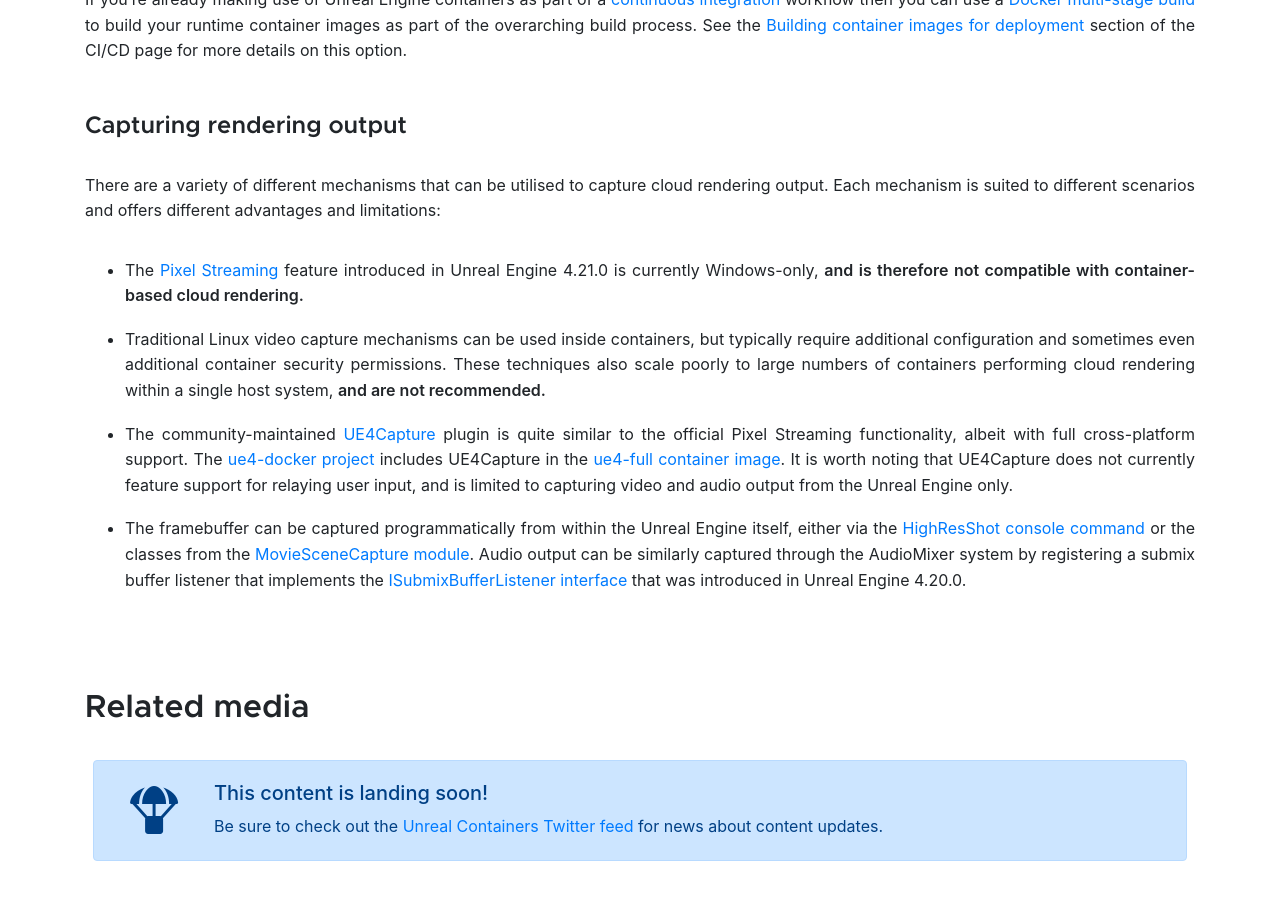
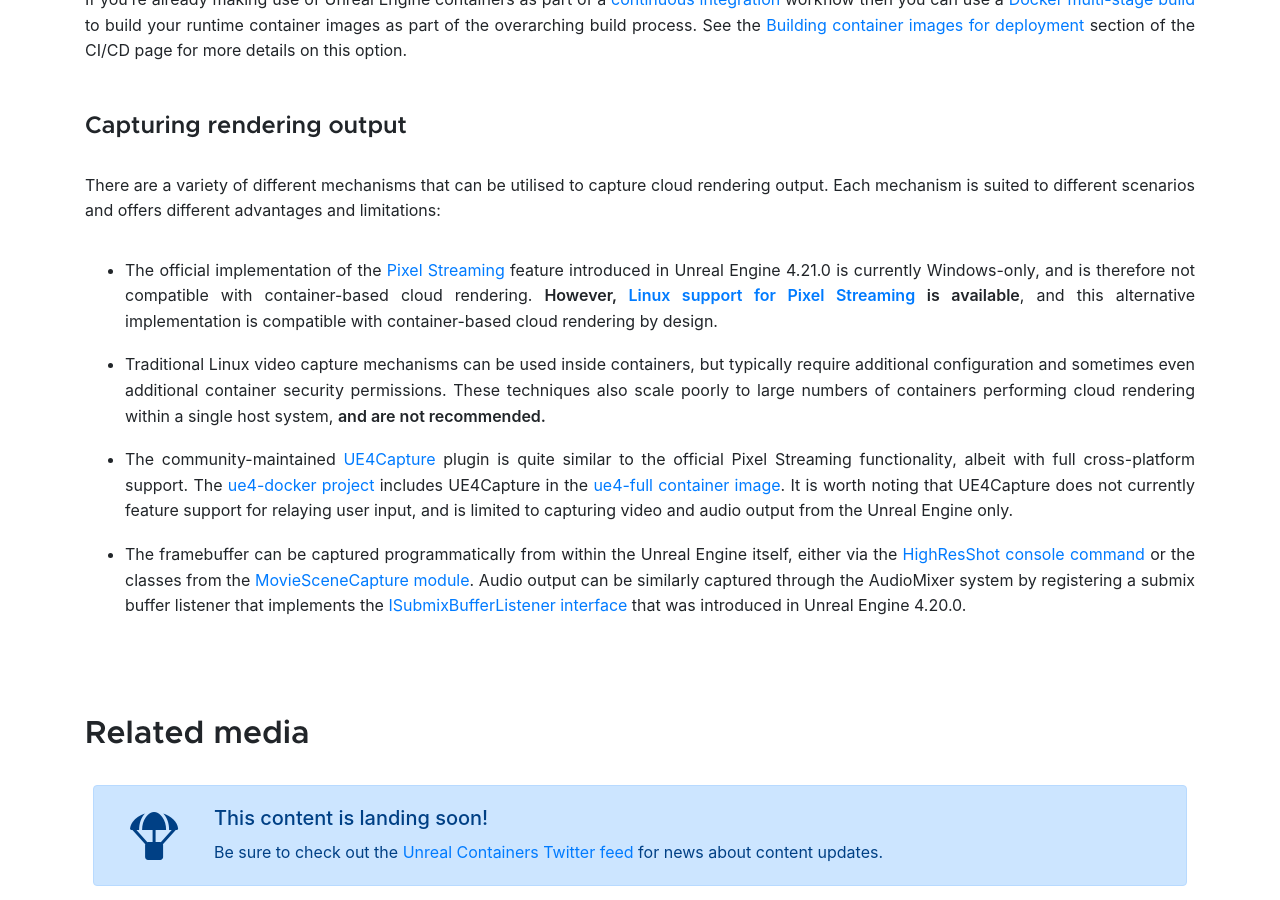
Before and after one commit to UnrealContainers/unrealcontainers.github.io, a Jekyll site: the page built from _collections/_docs/use-cases/cloud-rendering.md, in a window 1280 px wide and 900 px high, scrolled down 3131 px. Built offline with Jekyll 4.4.1, drawn with Linux system fonts in a browser that asks for light colours.

Commit message:
Add Linux Pixel Streaming link to the cloud rendering page

```diff
--- a/_collections/_docs/use-cases/cloud-rendering.md
+++ b/_collections/_docs/use-cases/cloud-rendering.md
@@ -71,7 +71,7 @@
 
 There are a variety of different mechanisms that can be utilised to capture cloud rendering output. Each mechanism is suited to different scenarios and offers different advantages and limitations:
 
-- The [Pixel Streaming](https://docs.unrealengine.com/en-us/Platforms/PixelStreaming) feature introduced in Unreal Engine 4.21.0 is currently Windows-only, **and is therefore not compatible with container-based cloud rendering.**
+- The official implementation of the [Pixel Streaming](https://docs.unrealengine.com/en-us/Platforms/PixelStreaming) feature introduced in Unreal Engine 4.21.0 is currently Windows-only, and is therefore not compatible with container-based cloud rendering. **However, [Linux support for Pixel Streaming](https://adamrehn.com/articles/pixel-streaming-in-linux-containers/) is available**, and this alternative implementation is compatible with container-based cloud rendering by design.
 
 - Traditional Linux video capture mechanisms can be used inside containers, but typically require additional configuration and sometimes even additional container security permissions. These techniques also scale poorly to large numbers of containers performing cloud rendering within a single host system, **and are not recommended.**
 
```
